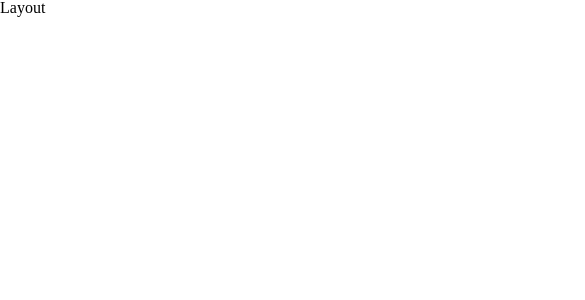
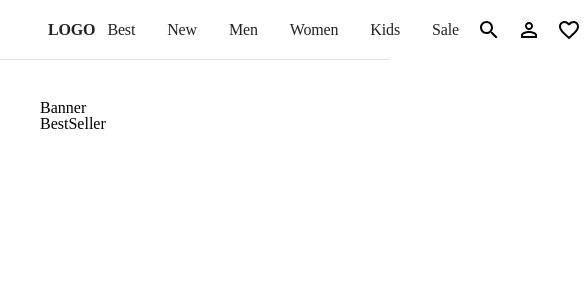
Before and after one commit to uni-chord/shoe-prima, a React (Vite) app in the folder front/shoe-prima-frontend/: page / in a window 390 px wide. Shown: the top 300 px of the page, 585 px wide, since content can reach past the window. Built offline with nearby package versions, Linux system fonts and the light colour scheme.

Commit message:
SPR-57 feat: Layout과 Navigation 컴포넌트 작성 - done: Layout 완료, Navigation 웹 기준 완료
- need: active 창 CSS 변화
- 모바일 화면 햄버거 메뉴
- Icon 클릭 시 페이지 라우팅 혹은 모달 기능 추가

```diff
--- a/front/shoe-prima-frontend/src/components/common/Layout.tsx
+++ b/front/shoe-prima-frontend/src/components/common/Layout.tsx
@@ -1,5 +1,32 @@
-const Layout = () => {
-  return <div>Layout</div>;
+import { Outlet } from 'react-router-dom';
+import styled from 'styled-components';
+import Navigation from './Navigation';
+
+const Layout: React.FC = () => {
+  return (
+    <Wrapper>
+      <Navigation />
+      <Pages>
+        <Outlet />
+      </Pages>
+    </Wrapper>
+  );
 };
 
 export default Layout;
+
+const Wrapper = styled.div`
+  display: flex;
+  flex-direction: column;
+  align-items: center;
+
+  width: 100%;
+`;
+
+const Pages = styled.div`
+  box-sizing: border-box;
+  max-width: 1280px;
+  width: 100%;
+
+  padding: 2.5rem;
+`;
--- a/front/shoe-prima-frontend/src/components/common/Navigation.tsx
+++ b/front/shoe-prima-frontend/src/components/common/Navigation.tsx
@@ -1,9 +1,40 @@
+import {
+  FavoriteBorder,
+  PersonOutline,
+  Search,
+  ShoppingBagOutlined,
+} from '@mui/icons-material';
+import { NavLink } from 'react-router-dom';
 import styled from 'styled-components';
 
-const Navigation = () => {
+const Navigation: React.FC = () => {
   return (
     <>
-      <StyledNavigation></StyledNavigation>
+      <StyledNavigation>
+        <Logo to="/">LOGO</Logo>
+        <MainMenu>
+          <NavButton to="/products?filter=best">Best</NavButton>
+          <NavButton to="/products?filter=new">New</NavButton>
+          <NavButton to="/products?filter=men">Men</NavButton>
+          <NavButton to="/products?filter=women">Women</NavButton>
+          <NavButton to="/products?filter=kids">Kids</NavButton>
+          <NavButton to="/products?filter=sale">Sale</NavButton>
+        </MainMenu>
+        <SubMenu>
+          <IconButton>
+            <Search />
+          </IconButton>
+          <IconButton>
+            <PersonOutline />
+          </IconButton>
+          <IconButton>
+            <FavoriteBorder />
+          </IconButton>
+          <IconButton>
+            <ShoppingBagOutlined />
+          </IconButton>
+        </SubMenu>
+      </StyledNavigation>
     </>
   );
 };
@@ -11,8 +42,93 @@ const Navigation = () => {
 export default Navigation;
 
 const StyledNavigation = styled.div`
-  position: fixed;
+  position: sticky;
   top: 0;
 
+  display: flex;
+  justify-content: space-between;
+  align-items: center;
+
+  box-sizing: border-box;
   width: 100%;
+  height: 3.75rem;
+
+  padding: 0rem 3rem;
+
+  background: var(--white--900, #fff);
+  border-bottom: 1px solid var(--lightgray--300, #e5e5e5);
 `;
+
+const Logo = styled(NavLink)`
+  display: flex;
+  justify-content: center;
+  align-items: center;
+
+  width: 3.0625rem;
+  height: 1.5rem;
+
+  color: var(--black--900);
+  text-decoration: none;
+  font-feature-settings: 'calt' off;
+  font-family: 'Gotham Black';
+  font-size: 1rem;
+  font-style: normal;
+  font-weight: 900;
+  line-height: 1.5rem; /* 150% */
+  letter-spacing: -0.01rem;
+`;
+
+const MainMenu = styled.ul`
+  display: flex;
+  gap: 0.5rem;
+`;
+
+const NavButton = styled(NavLink)`
+  display: flex;
+  flex-direction: column;
+  justify-content: center;
+  align-items: center;
+  gap: 0.625rem;
+
+  height: 3.75rem;
+
+  padding: 0rem 0.75rem;
+
+  color: var(--black--900);
+  text-align: center;
+  font-feature-settings: 'calt' off;
+  text-decoration: none;
+
+  /* body/body1/regular */
+  font-family: Pretendard;
+  font-size: var(--body--body1--regular);
+  font-style: normal;
+  font-weight: 400;
+  line-height: normal;
+  letter-spacing: -0.01rem;
+
+  /* 임의로 설정 */
+  &:hover {
+    color: var(--hover-color, #555);
+  }
+`;
+
+const SubMenu = styled.ul`
+  display: flex;
+  gap: 0.25rem;
+`;
+
+const IconButton = styled.button`
+  display: flex;
+
+  padding: 0.375rem;
+
+  background: none;
+  border: none;
+
+  cursor: pointer;
+
+  svg {
+    font-size: var(--title--title3--regular);
+  }
+`;
--- a/front/shoe-prima-frontend/src/routes/Router.tsx
+++ b/front/shoe-prima-frontend/src/routes/Router.tsx
@@ -1,6 +1,5 @@
 import { BrowserRouter, Route, Routes } from 'react-router-dom';
 import Layout from '../components/common/Layout';
-import Navigation from '../components/common/Navigation';
 import Home from '../pages/Home';
 import ProductDetail from '../pages/ProductDetail';
 import Products from '../pages/Products';
@@ -8,7 +7,6 @@ import Products from '../pages/Products';
 const Router: () => JSX.Element = () => {
   return (
     <>
-      <Navigation />
       <BrowserRouter>
         <Routes>
           <Route element={<Layout />}>
```
